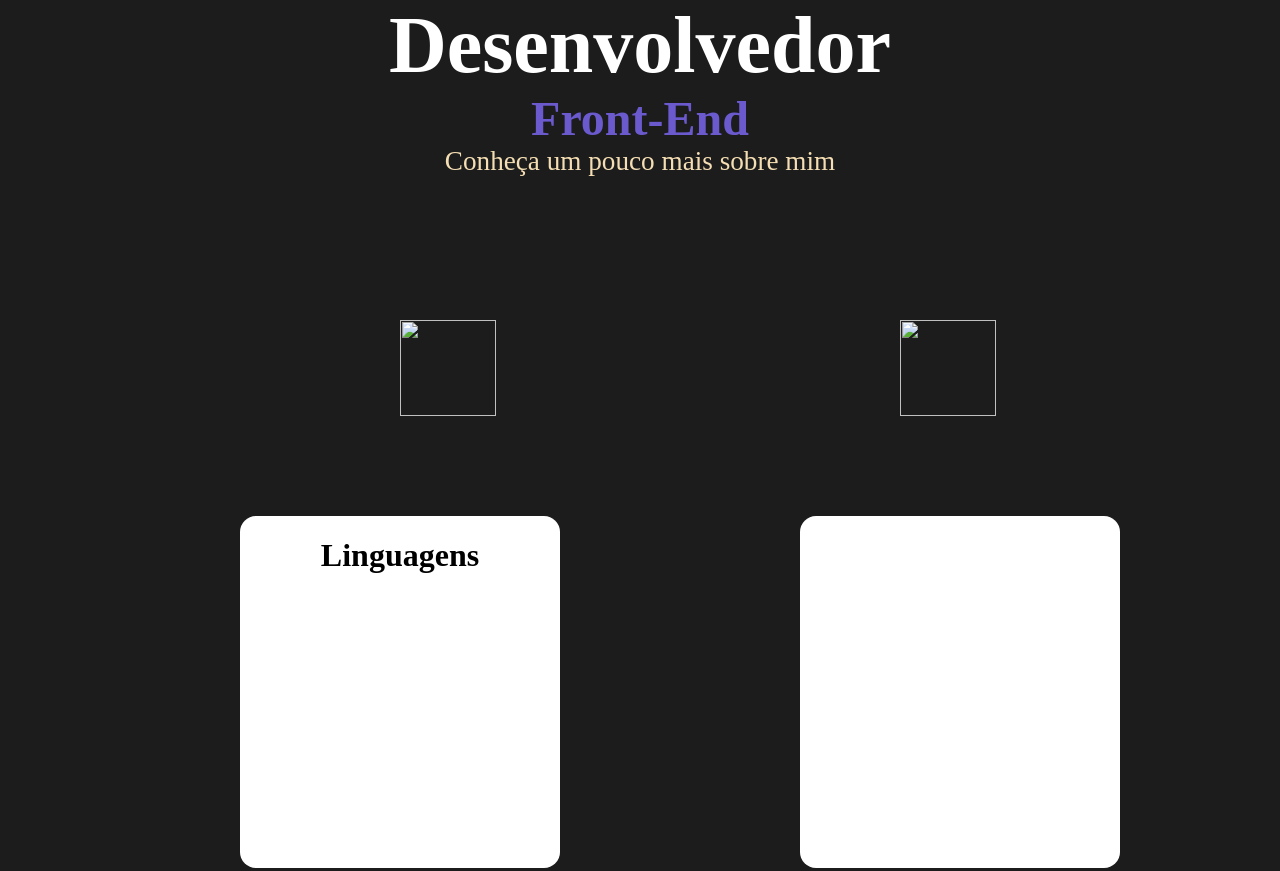
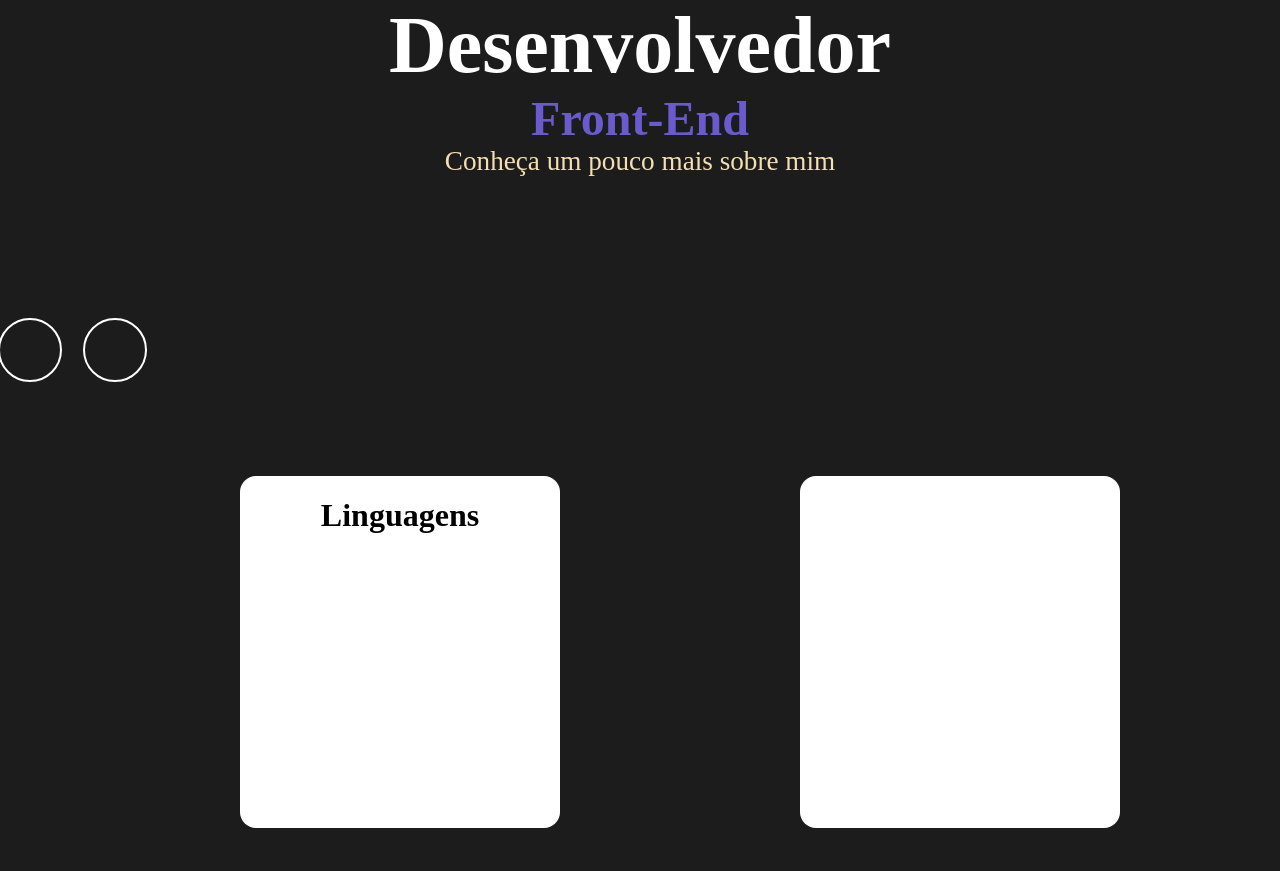
Before and after one commit to paulodev34/projeto-portfolio, a plain HTML site: page index.html in a window 1280 px wide. Shown: the top 871 px of the page. Drawn offline with Linux system fonts and the light colour scheme; files that its build step writes are made by us from their sources.

Commit message:
Add files via upload

```diff
--- a/index.html
+++ b/index.html
@@ -14,9 +14,13 @@
 	</div><!--container-->
 
 	<div class="icon">
-		<a href="https://github.com/paulodev34"><img src="imagens/git.png"></a>
-		<a href="https://www.linkedin.com/in/paulo-sergio-dev34/"><img src="imagens/linkedln.png"></a>
+		<a href="#" class="icons icon--Linkedln">
+			<i class="ri-Linkedln-line"></i>
+		</a>
 
+		<a href="#" class="icons icon--github">
+			<i class="ri-github-line"></i>
+		</a>
 	</div>
 
 	<div class="container2">
--- a/style.css
+++ b/style.css
@@ -26,7 +26,50 @@ img {
 	width: 6rem;
 	height: 6rem;
 	margin-left: 25rem ;
+}
 
+.icon{
+	display: flex;
+	column-gap: 25px;
+}
+
+.icons{
+	width: 60px;
+	height: 60px;
+	display: inline-flex;
+	align-items: center;
+	justify-content: center;
+	text-decoration: none;
+	font-size: 26px;
+	color: #fff;
+	border-radius: 50%;
+	outline: 2px solid #fff;
+	transition-property: outline-offset, outline, background-color;
+	transition-duration: .25s;
+}
+
+.icons:hover{
+	outline-offset: 4px;
+}
+
+.icons:hover i{
+	animation: shake .25s;
+}
+
+.icon--Linkedln:hover{
+	background-image: radial-gradient(circle at 30% 107%, #fdf497 0%, #fdf497 5%
+	#fd5949 45%, #d6249f 60%, #285AEB 90%);
+	outline-color: #a02d76;
+}
+
+.icon--Linkedln:hover{
+	background-color: #0077b5;
+	outline-color: #0077b5;
+}
+
+.icon--github:hover{
+	background-color: #2ea44f;
+	outline-color: #2ea44f;
 }
 
 .container h1{
@@ -81,3 +124,9 @@ img {
 .descrisao h1{
 	padding-top: 2rem;
 }
+
+@keyframes shake {
+	10%{transform: rotate(15deg);}
+	20%{transform: rotate(-15deg);}
+
+}
```
